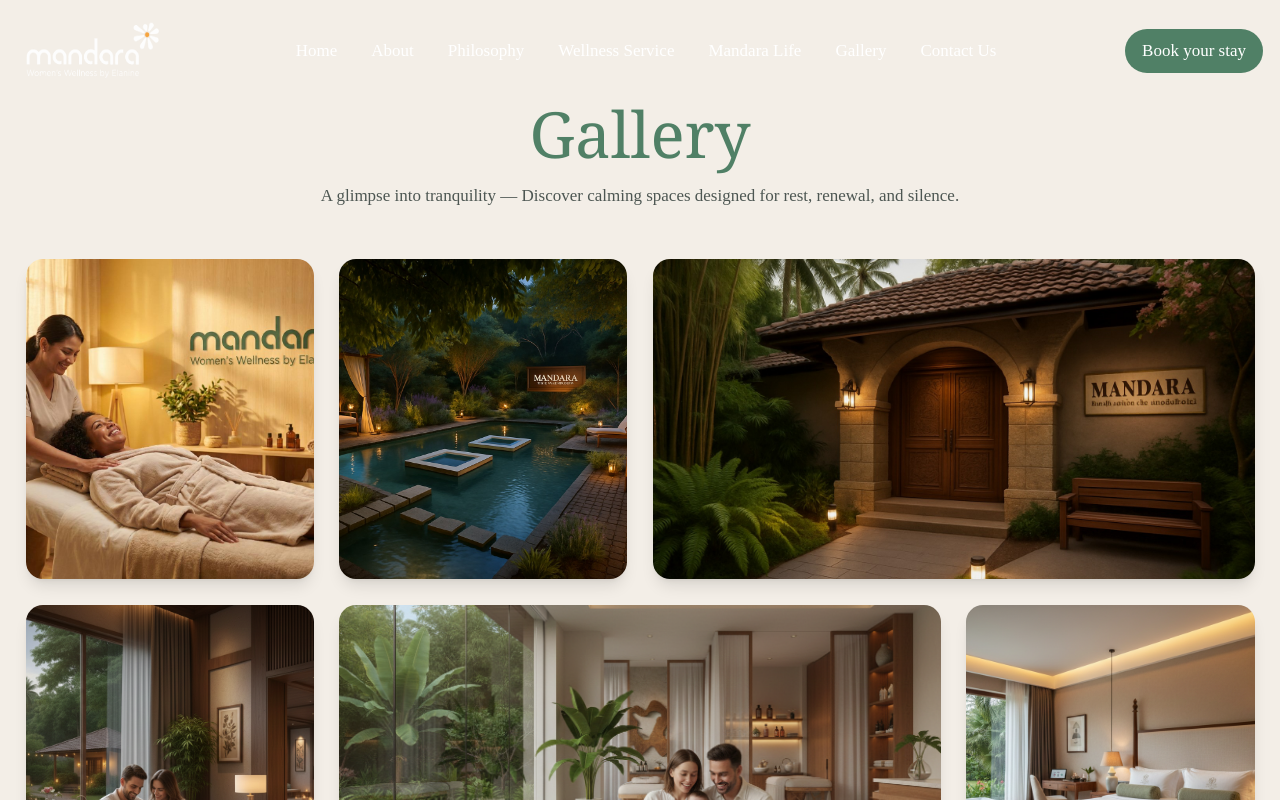
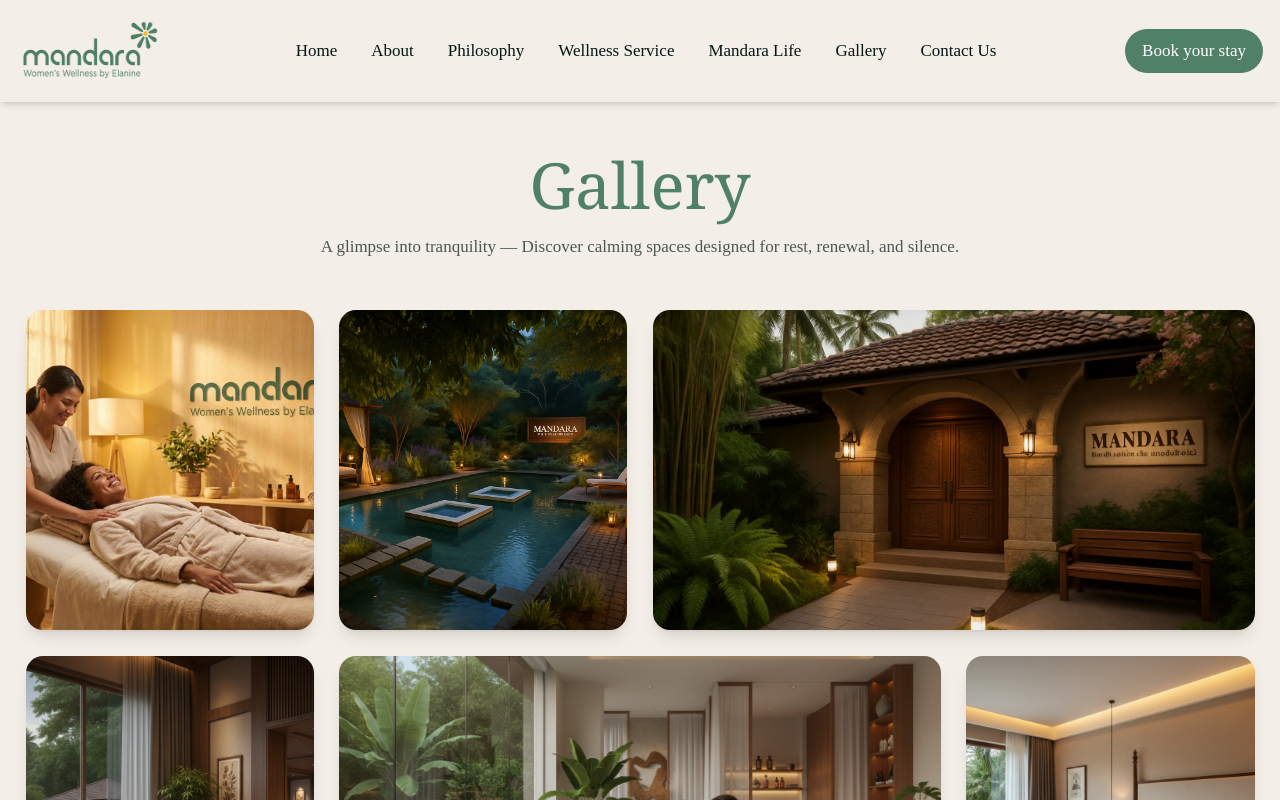
Before and after one commit to reacttrogon/mandara, a Next.js app: page /gallery in a window 1280 px wide. Shown: the top 800 px of the page. Built offline with nearby package versions, Linux system fonts and the light colour scheme.

Commit message:
Fine tuning and header scrolling issue fixed also minor alignments and kept appropriate spacing between header and below contents

```diff
--- a/src/app/(pages)/gallery/_components/ImagesCardContainer.jsx
+++ b/src/app/(pages)/gallery/_components/ImagesCardContainer.jsx
@@ -16,7 +16,7 @@
 
 const ImagesCardContainer = () => {
   return (
-    <section className="bg-bage py-24">
+    <section className="bg-bage pt-36 pb-24">
       <div className="max-w-7xl mx-auto px-6">
 
         <div className="mb-12 text-center">
--- a/src/app/(pages)/gallery/page.jsx
+++ b/src/app/(pages)/gallery/page.jsx
@@ -5,7 +5,7 @@
 const Page = () => {
   return (
     <>
-      <Header isTransaparent={true} />
+      <Header isTransparent={true} />
       <ImagesCardContainer />
       <Footer />
     </>
--- a/src/app/(pages)/wellness-service/components/WellnessServiceContainer.jsx
+++ b/src/app/(pages)/wellness-service/components/WellnessServiceContainer.jsx
@@ -2,7 +2,7 @@
 
 const WellnessServiceContainer = () => {
   return (
-    <div className="w-full py-10 md:py-20 bg-bage text-dark">
+    <div className="w-full pt-32 pb-10 md:pt-40 md:pb-20 bg-bage text-dark">
       <div className="flex flex-col justify-center items-center px-6 md:px-28 text-center max-w-5xl mx-auto">
         <h1 className="text-4xl md:text-6xl font-serif text-primary mb-6">Wellness Service</h1>
         <p className="text-base font-light leading-relaxed max-w-3xl">
--- a/src/app/(pages)/wellness-service/page.jsx
+++ b/src/app/(pages)/wellness-service/page.jsx
@@ -5,7 +5,7 @@
 const Page = () => {
   return (
     <>
-      <Header />
+      <Header isTransparent={true} />
       <WellnessServiceContainer />
       <Footer />
     </>
--- a/src/app/_components/Header.jsx
+++ b/src/app/_components/Header.jsx
@@ -7,7 +7,7 @@
 import { navigation } from "../_utils/data";
 import Link from "next/link";
 
-export default function Header({ isTransaparent }) {
+export default function Header({ isTransparent }) {
   const [isMenuOpen, setIsMenuOpen] = useState(false);
   const [isScrolled, setIsScrolled] = useState(false);
 
@@ -15,8 +15,17 @@
   const headerRef = useRef(null);
 
   useEffect(() => {
-    if (isTransaparent) setIsScrolled(true)
-    const handleScroll = () => setIsScrolled(window.scrollY > 50);
+    const handleScroll = () => {
+      if (isTransparent) {
+        setIsScrolled(true);
+      } else {
+        setIsScrolled(window.scrollY > 50);
+      }
+    };
+
+    // Initial check
+    handleScroll();
+
     window.addEventListener("scroll", handleScroll);
 
     /* GSAP animation (DESKTOP ONLY) */
```
